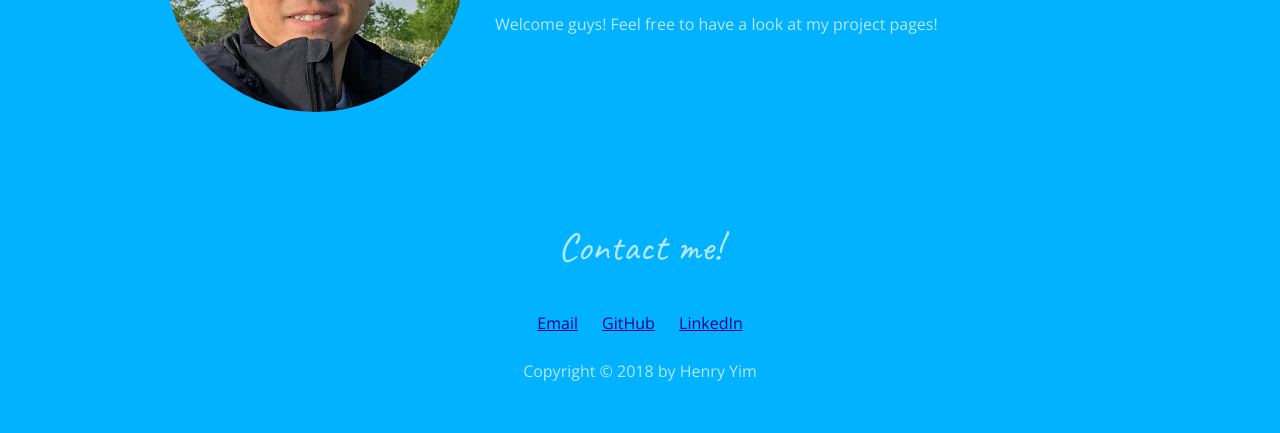
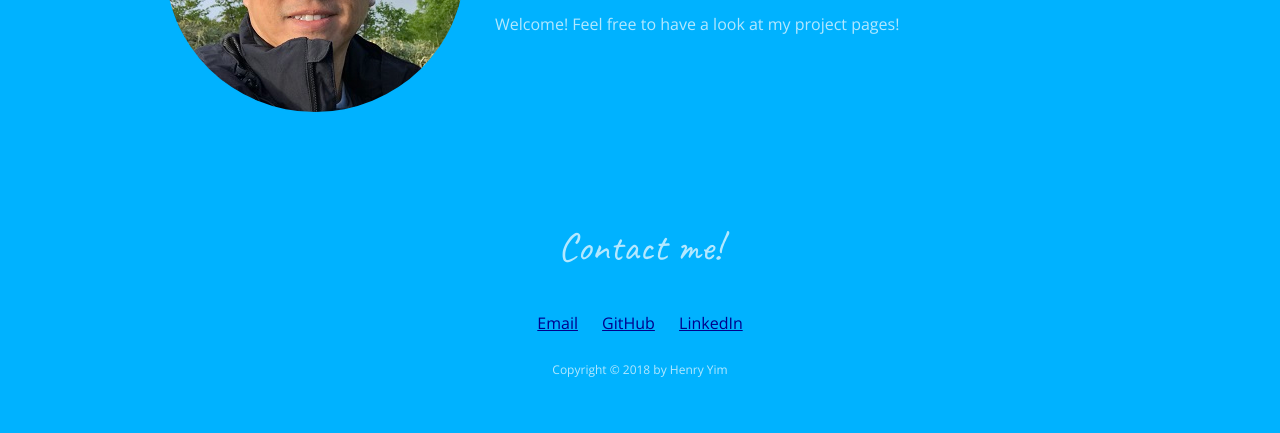
Before and after one commit to henryhkyim/henryhkyim.github.io, a plain HTML site: page index.html in a window 1280 px wide. Shown: the part 224-657 px from the top of the page. Drawn offline with nearby package versions, Linux system fonts and the light colour scheme.

Commit message:
profile update

```diff
--- a/css/styles.css
+++ b/css/styles.css
@@ -65,6 +65,11 @@ footer {
   text-align: center;
 }
 
+footer p {
+  font-size: 12px;
+  padding: 5px;
+}
+
 .contact-info a {
   padding: 10px;
   display: inline-block;
--- a/index.html
+++ b/index.html
@@ -12,7 +12,7 @@
 	    <div class="content-wrap">
 	      <img class="profile-img" src="images/henryhkyim.jpg" alt="Henry Yim">
   	    <h1>Henry Yim</h1>
-	      <p>Welcome guys!  Feel free to have a look at my project pages!</p>
+	      <p>Welcome!  Feel free to have a look at my project pages!</p>
 	    </div>
 	  </header>
 	  <footer>
```
